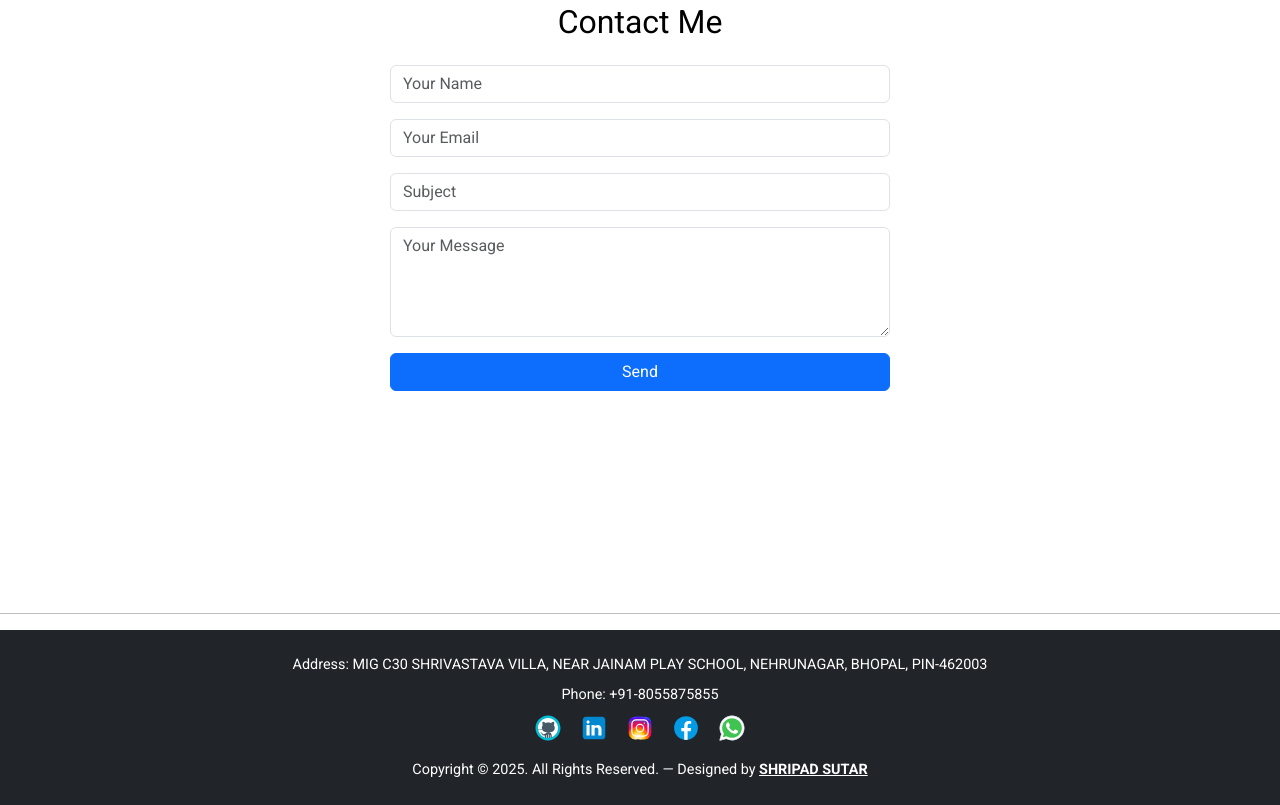
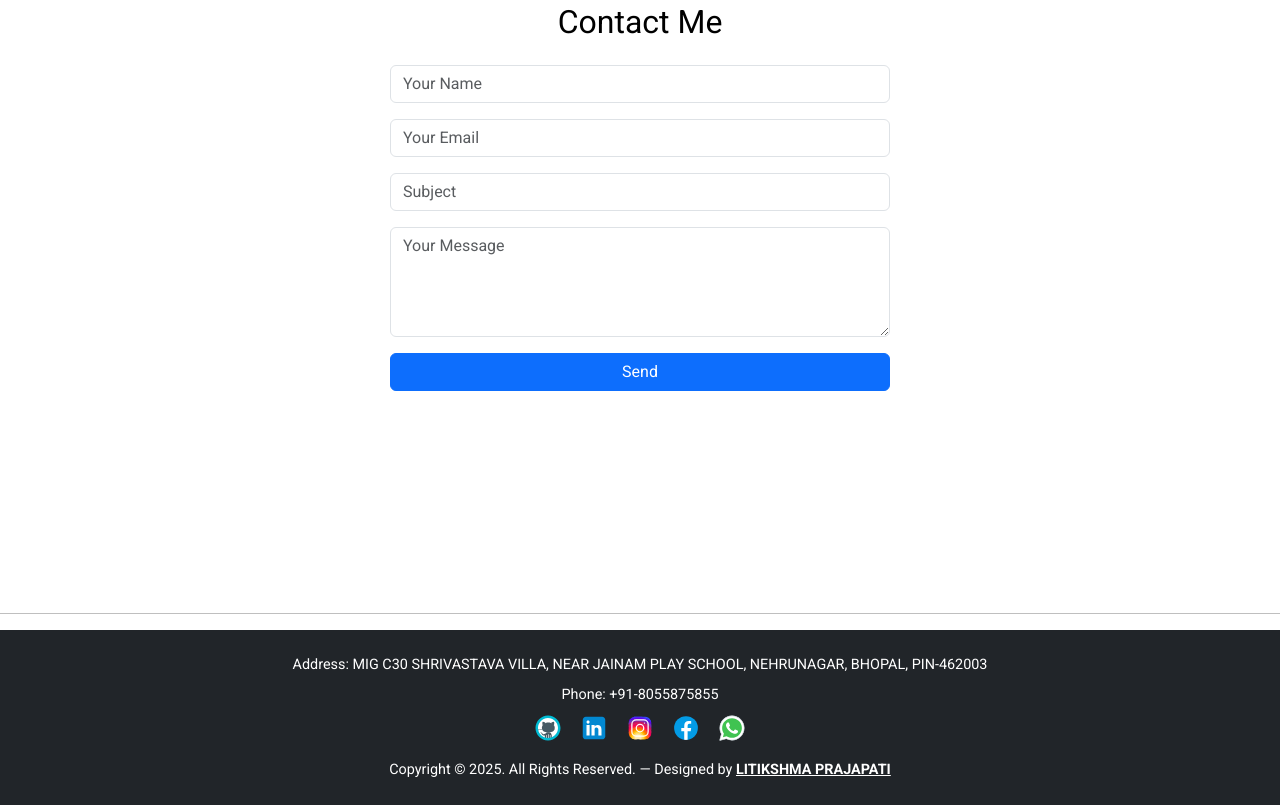
Before and after one commit to litikshma9056/Shripad-Portfolio, a plain HTML site: page index.html in a window 1280 px wide. Shown: the part 3935-4740 px from the top of the page. Drawn offline with nearby package versions, Linux system fonts and the light colour scheme.

Commit message:
Update index.html

```diff
--- a/index.html
+++ b/index.html
@@ -281,7 +281,7 @@
       <a href="#"><img src="icons/facebook.svg" alt="Facebook" width="30"></a>
       <a href="https://wa.me/918055875855"><img src="icons/whatsapp.svg" alt="Facebook" width="30"></a>
     </div>
-    <p class="mb-0">Copyright © 2025. All Rights Reserved. — Designed by <a href="#home" class="text-decoration-underline text-white fw-semibold">SHRIPAD SUTAR</a></p>
+    <p class="mb-0">Copyright © 2025. All Rights Reserved. — Designed by <a href="https://litikshmaportfolio.netlify.app" class="text-decoration-underline text-white fw-semibold">LITIKSHMA PRAJAPATI</a></p>
   </footer>
 </body>
 </html>
```
